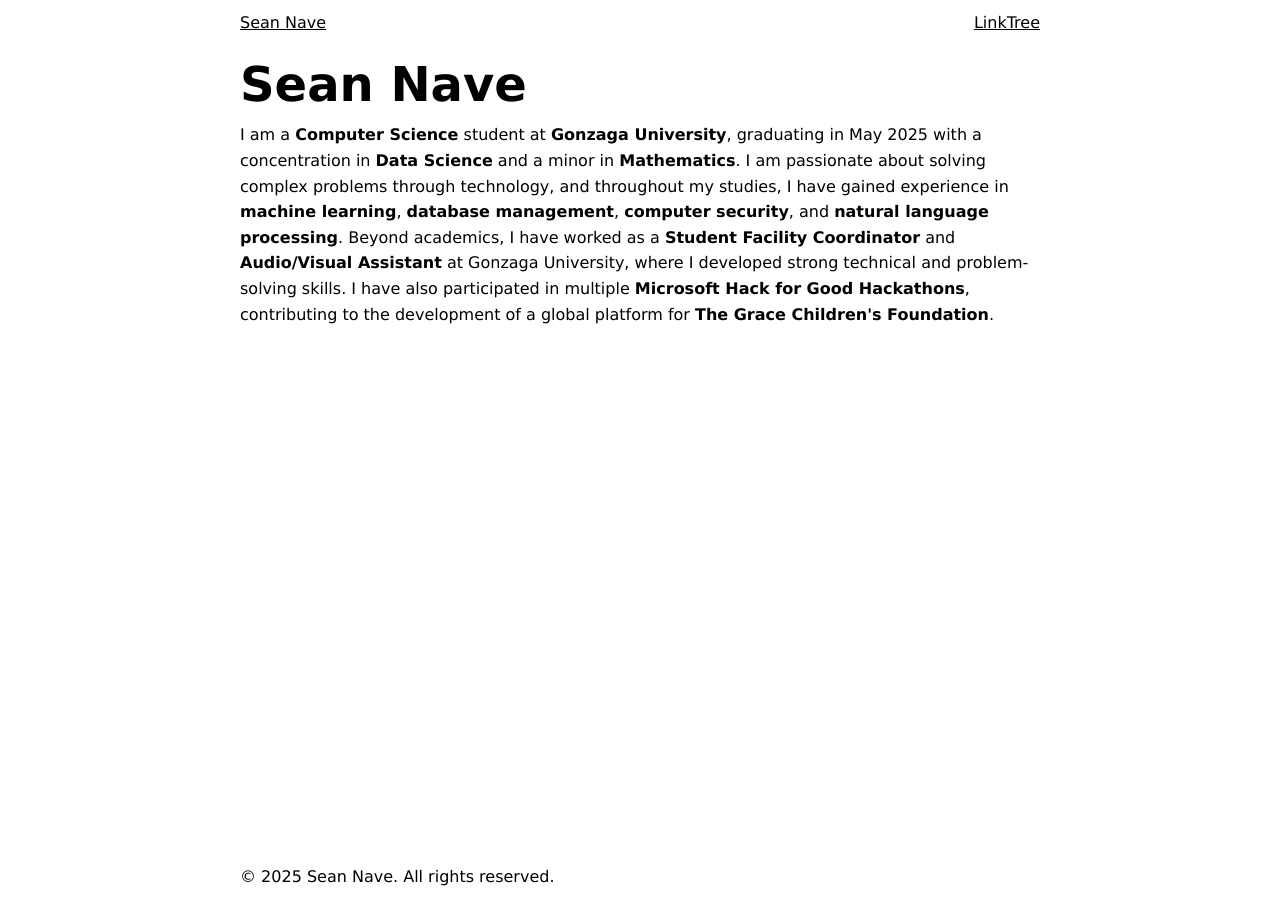
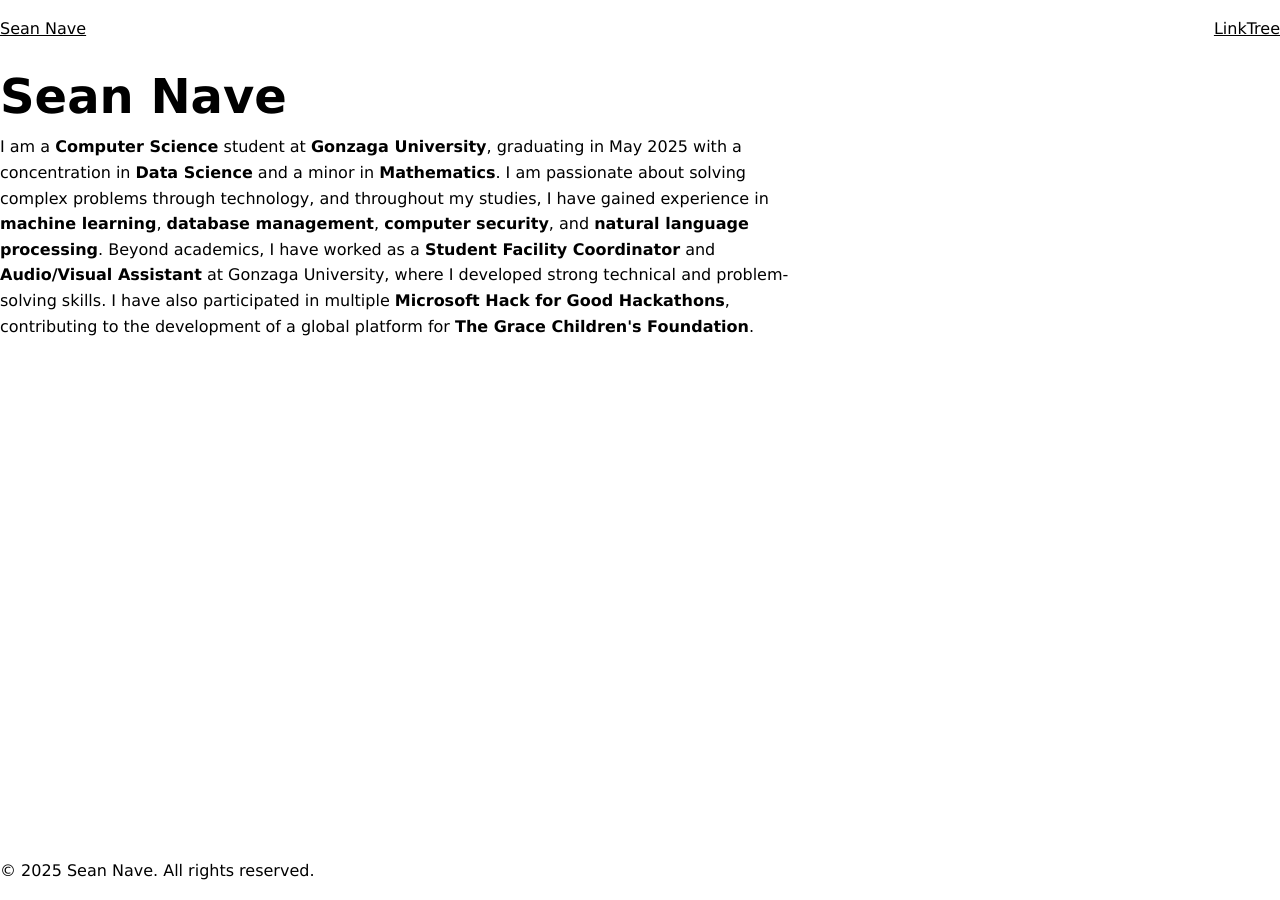
Before and after one commit to seannave211/personal_web, a Jekyll site: the page built from index.html, in a window 1280 px wide. Built offline with Jekyll 4.4.1, drawn with Linux system fonts in a browser that asks for light colours.

Commit message:
feat: optimize for mobile

```diff
--- a/assets/css/universal.css
+++ b/assets/css/universal.css
@@ -1,6 +1,6 @@
 :root {
     --font-family: Verdana, sans-serif;
-    --margin-lr: clamp(1rem, 20%, 15rem);
+    --margin-lr: clamp(1rem, calc(5vw+1rem), 15rem);
 }
 
 * {
@@ -30,7 +30,7 @@
 
 header,
 footer {
-    padding: 10px 0px;
+    padding: 1rem 0px;
 }
 
 code {
```
